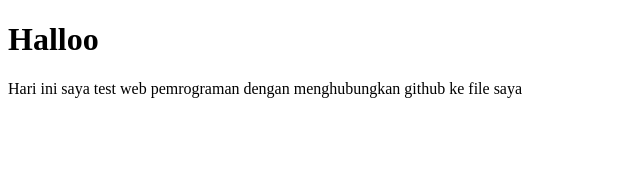
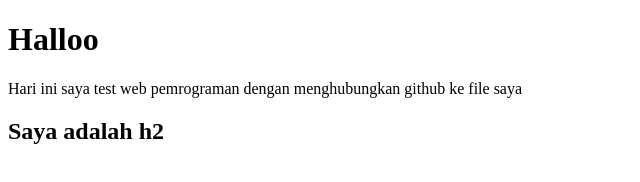
Before and after one commit to Cheri1911/Latihan1, a plain HTML site: page index.html in a window 1280 px wide. Shown: the whole page, without its empty margins (0-640 px from the left). Drawn offline with Linux system fonts and the light colour scheme.

Commit message:
saya menambahkan h2 untuk website

```diff
--- a/index.html
+++ b/index.html
@@ -10,5 +10,6 @@
     <p>
         Hari ini saya test web pemrograman dengan menghubungkan github ke file saya
     </p>
+    <h2>Saya adalah h2</h2>
 </body>
 </html>
```
